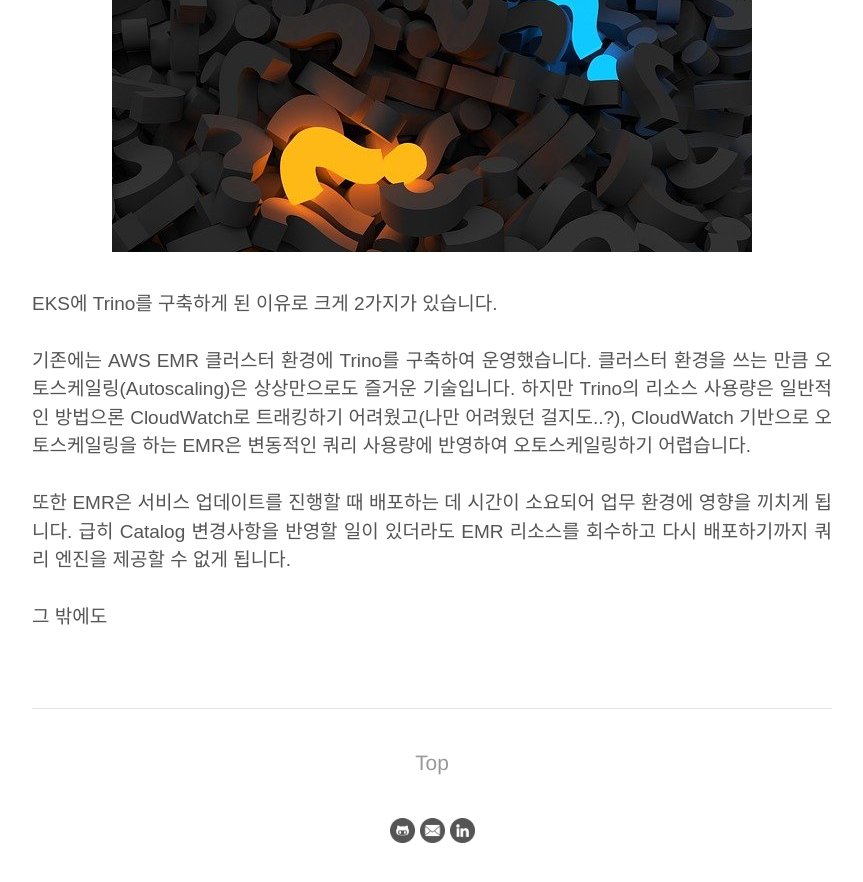
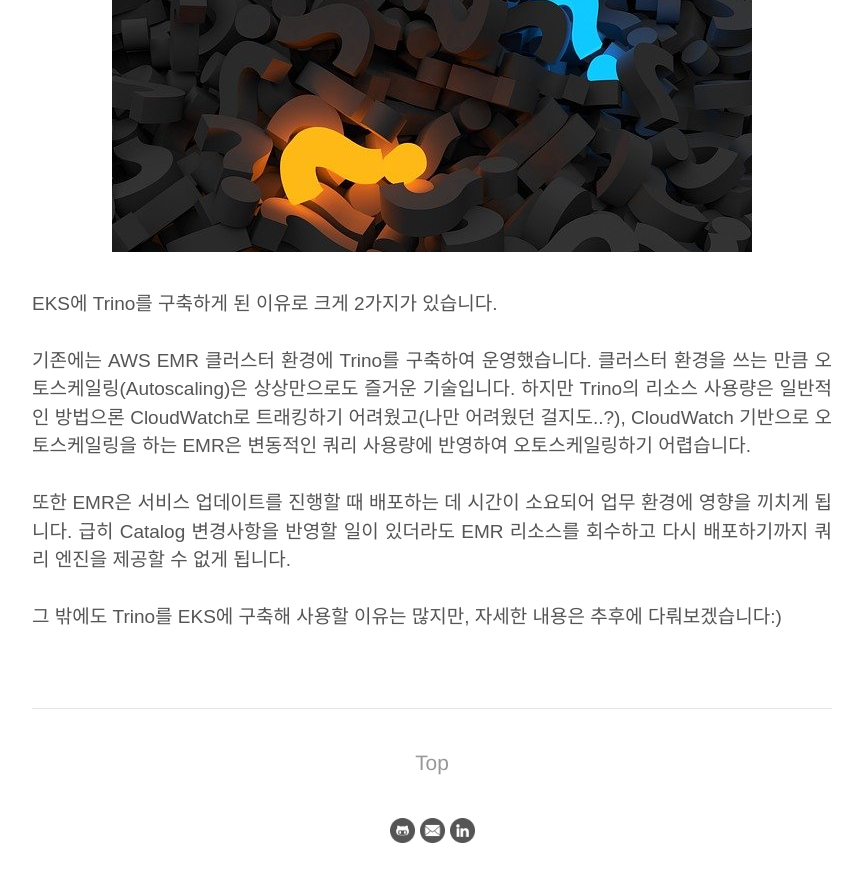
Before and after one commit to daru1027/daru1027.github.io, a Jekyll site: the page built from _posts/2022-09-16-eks-on-trino-part1.md, in a window 1280 px wide and 900 px high, scrolled down 1924 px. Shown: the top 882 px of the window, without its empty margins (208-1071 px from the left). Built offline with Jekyll 4.4.1, drawn with Linux system fonts in a browser that asks for light colours.

Commit message:
ADD: post 내용 추가

```diff
--- a/_posts/2022-09-16-eks-on-trino-part1.md
+++ b/_posts/2022-09-16-eks-on-trino-part1.md
@@ -8,25 +8,31 @@ tags: EKS Trino Kubernetes
 ## 시작하기에 앞서
 ### EKS란?
 <img src = "/post_images/eks-on-trino-part1/amazon_eks.png" width="400" height=auto>
-**EKS**는 Elastic Kubernetes Service의 약자로, AWS에서 제공하는 Kubernetes 서비스입니다. EKS는 자체 컨트롤 플레인 또는 노드를 설치 및 운영할 필요 없이 사용할 수 있습니다.
+**EKS**는 Elastic Kubernetes Service의 약자로, AWS에서 제공하는 Kubernetes 서비스입니다.
+EKS는 자체 컨트롤 플레인 또는 노드를 설치 및 운영할 필요 없이 사용할 수 있습니다.
 <br/><br/>
 
 ### Kubernetes란?
 <img src = "/post_images/eks-on-trino-part1/kubernetes.png" width="400" height=auto>
-**Kubernetes(이하 k8s)**는 컨테이너화된 서비스 등을 관리하기 위한 오픈소스 플랫폼입니다. k8s는 이식성이 있고, 확장할 수 있으며 선언적 구성과 자동화 모두 용이합니다.
+**Kubernetes(이하 k8s)**는 컨테이너화된 서비스 등을 관리하기 위한 오픈소스 플랫폼입니다.
+k8s는 이식성이 있고, 확장할 수 있으며 선언적 구성과 자동화 모두 용이합니다.
 <br/><br/>
 
 ### Trino란?
 <img src = "/post_images/eks-on-trino-part1/trino.png" width="400" height=auto>
-**Trino**는 효율적이고 짧은 지연 시간으로 운영하기 위해 병렬화된 분산 쿼리 엔진입니다. 또한 Tableau, Power BI, Superset 등과 같은 BI 도구와 함께 작동하는 ANSI SQL 호환 쿼리 엔진입니다.
+**Trino**는 효율적이고 짧은 지연 시간으로 운영하기 위해 병렬화된 분산 쿼리 엔진입니다.
+또한 Tableau, Power BI, Superset 등과 같은 BI 도구와 함께 작동하는 ANSI SQL 호환 쿼리 엔진입니다.
 <br/><br/>
 
 ## 구축 배경
 <img src = "/post_images/eks-on-trino-part1/question-mark.jpg" width="auto" height=auto>
 EKS에 Trino를 구축하게 된 이유로 크게 2가지가 있습니다.
 <br/><br/>
-기존에는 AWS EMR 클러스터 환경에 Trino를 구축하여 운영했습니다. 클러스터 환경을 쓰는 만큼 오토스케일링(Autoscaling)은 상상만으로도 즐거운 기술입니다. 하지만 Trino의 리소스 사용량은 일반적인 방법으론 CloudWatch로 트래킹하기 어려웠고(나만 어려웠던 걸지도..?), CloudWatch 기반으로 오토스케일링을 하는 EMR은 변동적인 쿼리 사용량에 반영하여 오토스케일링하기 어렵습니다.
+기존에는 AWS EMR 클러스터 환경에 Trino를 구축하여 운영했습니다.
+클러스터 환경을 쓰는 만큼 오토스케일링(Autoscaling)은 상상만으로도 즐거운 기술입니다.
+하지만 Trino의 리소스 사용량은 일반적인 방법으론 CloudWatch로 트래킹하기 어려웠고(나만 어려웠던 걸지도..?), CloudWatch 기반으로 오토스케일링을 하는 EMR은 변동적인 쿼리 사용량에 반영하여 오토스케일링하기 어렵습니다.
 <br/><br/>
-또한 EMR은 서비스 업데이트를 진행할 때 배포하는 데 시간이 소요되어 업무 환경에 영향을 끼치게 됩니다. 급히 Catalog 변경사항을 반영할 일이 있더라도 EMR 리소스를 회수하고 다시 배포하기까지 쿼리 엔진을 제공할 수 없게 됩니다.
+또한 EMR은 서비스 업데이트를 진행할 때 배포하는 데 시간이 소요되어 업무 환경에 영향을 끼치게 됩니다.
+급히 Catalog 변경사항을 반영할 일이 있더라도 EMR 리소스를 회수하고 다시 배포하기까지 쿼리 엔진을 제공할 수 없게 됩니다.
 <br/><br/>
-그 밖에도
+그 밖에도 Trino를 EKS에 구축해 사용할 이유는 많지만, 자세한 내용은 추후에 다뤄보겠습니다:)
```
